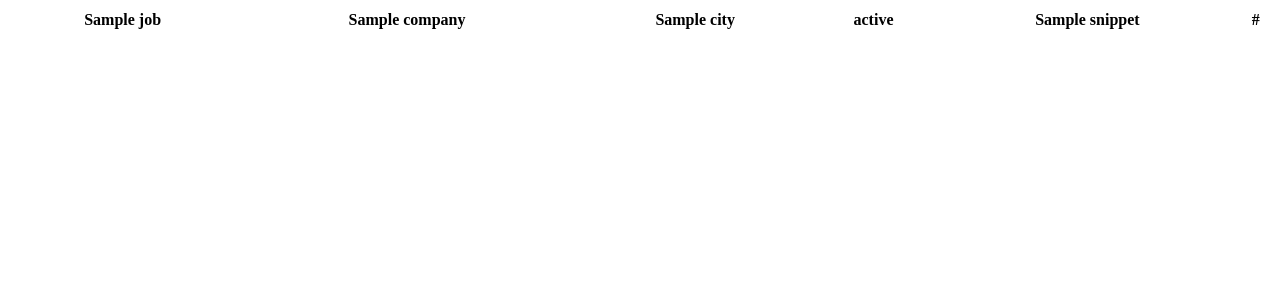
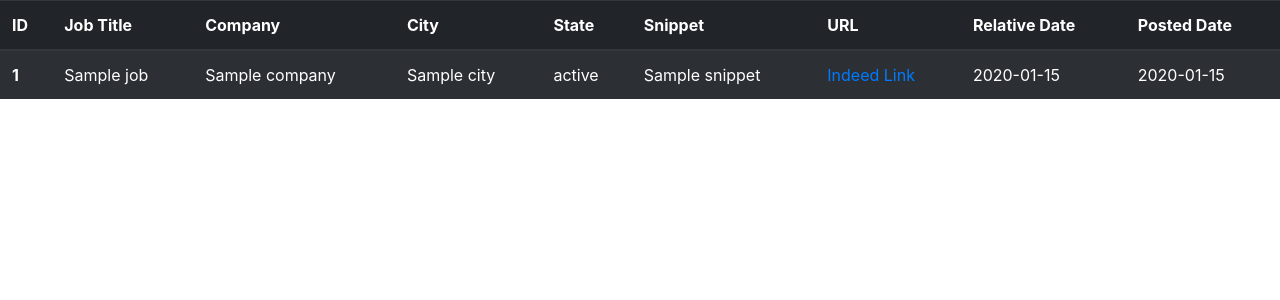
Before and after one commit to bklo94/JobCaravan, a Python web app: template python/api/templates/indeed/index.html in a window 1280 px wide. Shown: the top 300 px of the page. Run offline with Jinja, Linux system fonts and the light colour scheme; the template is opened without the code that fills it: most values are stand-ins (such as "Sample title", 1, 10 or a date in 2020); lists and menus that the app fills with data are empty; some libraries are stand-ins or nearby versions.

Commit message:
Added Bootstrap Table
Also added posted date and relative date column

```diff
--- a/python/api/models.py
+++ b/python/api/models.py
@@ -11,7 +11,6 @@ class Bucketlist(models.Model):
         """Return a human readable representation of the model instance."""
         return "{}".format(self.name)
 
-
 class Indeed(models.Model):
     jobtitle = models.CharField(max_length=255, blank=True, null=True)
     company = models.CharField(max_length=255, blank=True, null=True)
@@ -21,8 +20,10 @@ class Indeed(models.Model):
     url = models.CharField(max_length=500, blank=True, null=True)
     longitutde = models.FloatField(blank=True, null=True)
     latitutde = models.FloatField(blank=True, null=True)
+    reldate = models.CharField(max_length=255, blank=True, null=True)
+    postdate = models.CharField(max_length=255, blank=True, null=True)
     def __str__(self):
-        template = '{0.jobtitle} {0.company} {0.city} {0.state} {0.snippet} {0.url}'
+        template = '{0.jobtitle} {0.company} {0.city} {0.state} {0.snippet} {0.url} {0.reldate} {0.postdate}'
         return template.format(self)
     class Meta:
         managed = False
--- a/python/api/templates/indeed/index.html
+++ b/python/api/templates/indeed/index.html
@@ -1,16 +1,52 @@
+<!doctype html>
+<html lang="en">
+<head>
+   <!-- Required meta tags -->
+    <meta charset="utf-8">
+    <meta name="viewport" content="width=device-width, initial-scale=1, shrink-to-fit=no">
+
+    <!-- Bootstrap CSS -->
+    <link rel="stylesheet" href="https://maxcdn.bootstrapcdn.com/bootstrap/4.0.0/css/bootstrap.min.css" integrity="sha384-Gn5384xqQ1aoWXA+058RXPxPg6fy4IWvTNh0E263XmFcJlSAwiGgFAW/dAiS6JXm" crossorigin="anonymous">
+
+    <title>JobCaravan: Transporting you to your next job!</title>
+</head>
+<body>
    {% if jobList %}
-    <table style="width:100%">
+       <table class="table table-striped table-dark">
+       <thead>
+          <tr>
+             <th scope="col">ID</th>
+             <th scope="col">Job Title</th>
+             <th scope="col">Company</th>
+             <th scope="col">City</th>
+             <th scope="col">State</th>
+             <th scope="col">Snippet</th>
+             <th scope="col">URL</th>
+             <th scope="col">Relative Date</th>
+             <th scope="col">Posted Date</th>
+          </tr>
+        </thead>
        {% for jobs in jobList %}
        <tr>
-      <th>{{jobs.jobtitle}}</th>
-      <th>{{jobs.company}}</th>
-      <th>{{jobs.city}}</th>
-      <th>{{jobs.state}}</th>
-      <th>{{jobs.snippet}}</th>
-      <th>{{jobs.url}}</th>
+         <th scope="row">{{jobs.id}}</th>
+         <td>{{jobs.jobtitle}}</td>
+         <td>{{jobs.company}}</td>
+         <td>{{jobs.city}}</td>
+         <td>{{jobs.state}}</td>
+         <td>{{jobs.snippet}}</td>
+         <td> <a href={{jobs.url}}> Indeed Link </td>
+         <td>{{jobs.reldate}}</td>
+         <td>{{jobs.postdate}}</td>
        </tr>
        {% endfor %}
        <table style="width:100%">
    {% else %}
        <p>No jobs are available.</p>
    {% endif %}
+
+   <!-- Optional JavaScript -->
+   <!-- jQuery first, then Popper.js, then Bootstrap JS -->
+   <script src="https://code.jquery.com/jquery-3.2.1.slim.min.js" integrity="sha384-KJ3o2DKtIkvYIK3UENzmM7KCkRr/rE9/Qpg6aAZGJwFDMVNA/GpGFF93hXpG5KkN" crossorigin="anonymous"></script>
+   <script src="https://cdnjs.cloudflare.com/ajax/libs/popper.js/1.12.9/umd/popper.min.js" integrity="sha384-ApNbgh9B+Y1QKtv3Rn7W3mgPxhU9K/ScQsAP7hUibX39j7fakFPskvXusvfa0b4Q" crossorigin="anonymous"></script>
+   <script src="https://maxcdn.bootstrapcdn.com/bootstrap/4.0.0/js/bootstrap.min.js" integrity="sha384-JZR6Spejh4U02d8jOt6vLEHfe/JQGiRRSQQxSfFWpi1MquVdAyjUar5+76PVCmYl" crossorigin="anonymous"></script>
+</body>
```
Lines whose indentation alone changed are shown as unchanged.
